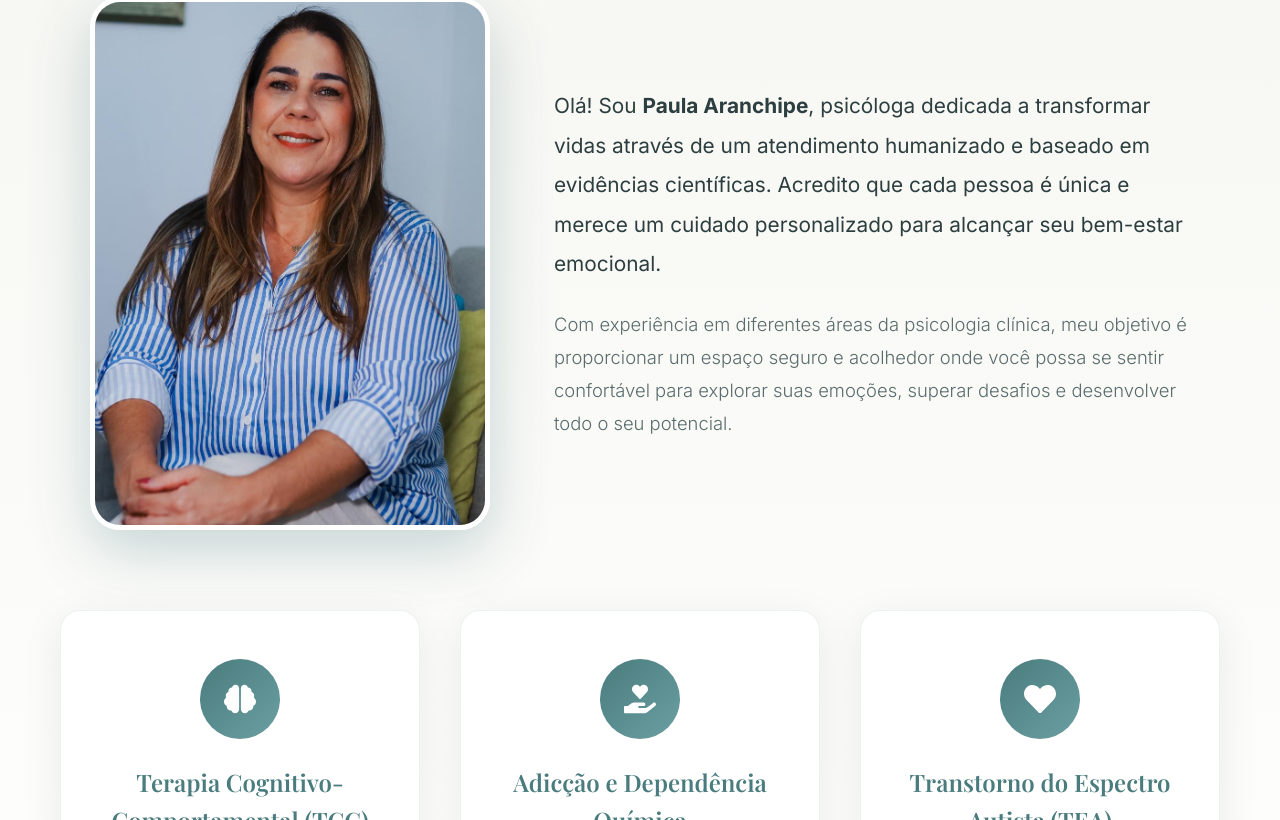
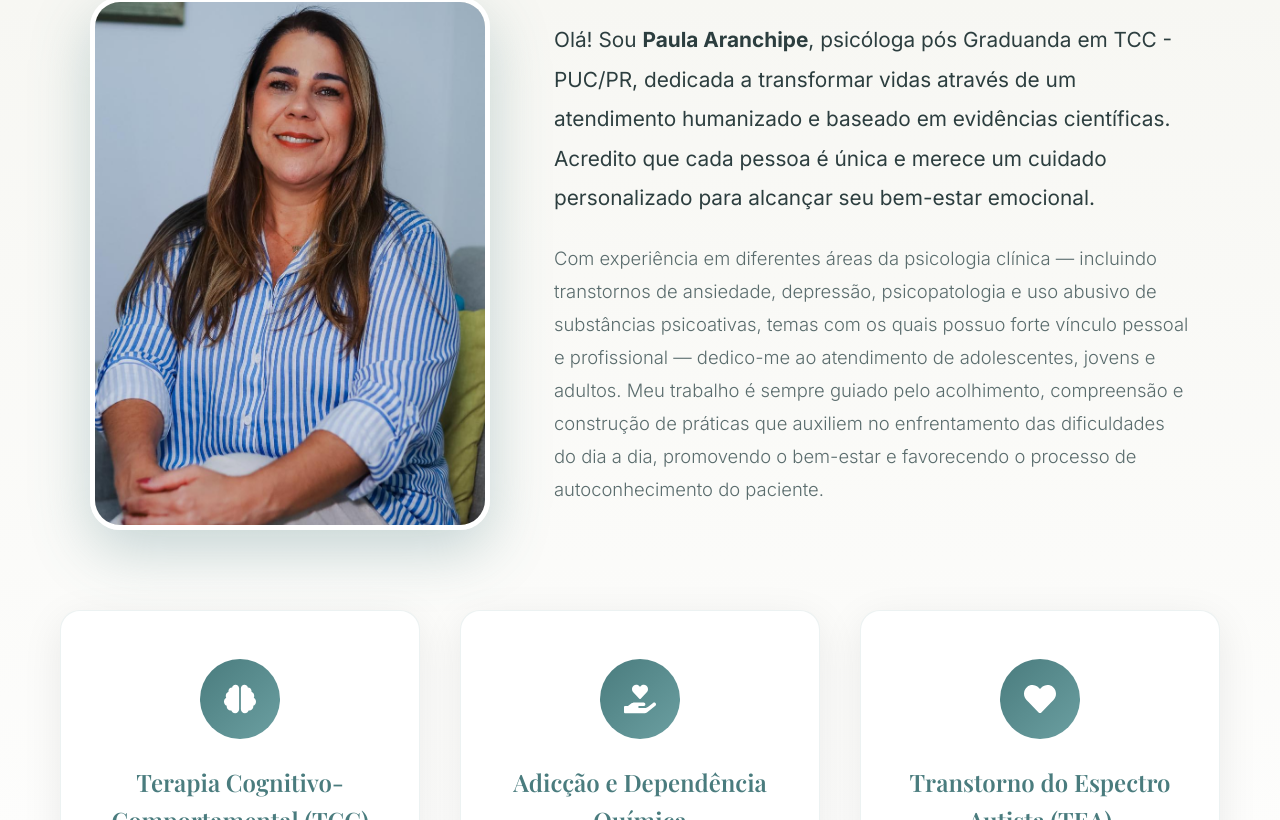
Before and after one commit to MP-oliveira/psicologa-landing, a Next.js app: page / in a window 1280 px wide. Shown: the part 1077-1897 px from the top of the page. Built offline with nearby package versions, Linux system fonts and the light colour scheme.

Commit message:
Atualiza texto da seção Sobre com melhorias no conteúdo

```diff
--- a/components/sections/About.js
+++ b/components/sections/About.js
@@ -70,14 +70,17 @@ export default function About() {
             transition={{ delay: 0.4, duration: 0.8 }}
           >
             <p className={styles.mainText}>
-              Olá! Sou <strong>Paula Aranchipe</strong>, psicóloga dedicada a transformar vidas através
+              Olá! Sou <strong>Paula Aranchipe</strong>, psicóloga pós Graduanda em TCC - PUC/PR, dedicada a transformar vidas através
               de um atendimento humanizado e baseado em evidências científicas. Acredito que cada pessoa
               é única e merece um cuidado personalizado para alcançar seu bem-estar emocional.
             </p>
             <p className={styles.secondaryText}>
-              Com experiência em diferentes áreas da psicologia clínica, meu objetivo é proporcionar
-              um espaço seguro e acolhedor onde você possa se sentir confortável para explorar suas
-              emoções, superar desafios e desenvolver todo o seu potencial.
+              Com experiência em diferentes áreas da psicologia clínica — incluindo transtornos de
+              ansiedade, depressão, psicopatologia e uso abusivo de substâncias psicoativas, temas com os
+              quais possuo forte vínculo pessoal e profissional — dedico-me ao atendimento de adolescentes,
+              jovens e adultos. Meu trabalho é sempre guiado pelo acolhimento, compreensão e
+              construção de práticas que auxiliem no enfrentamento das dificuldades do dia a dia, promovendo
+              o bem-estar e favorecendo o processo de autoconhecimento do paciente.
             </p>
           </motion.div>
         </div>
```
